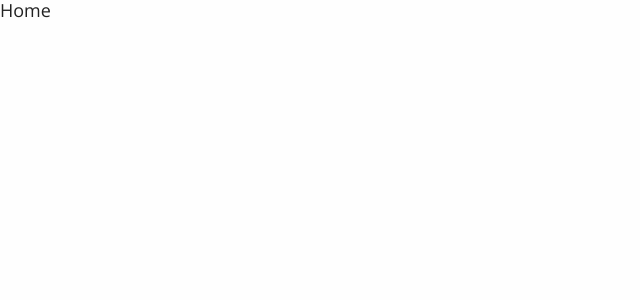
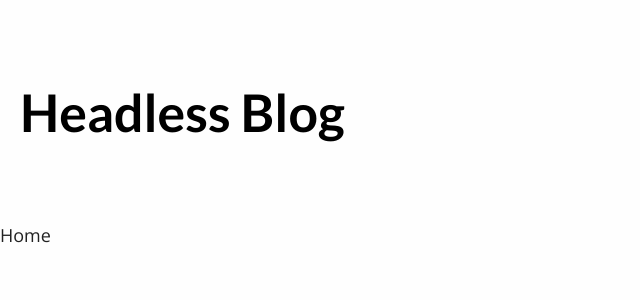
Before and after one commit to VincentCastig/headless-blog, a Next.js app: page / in a window 1280 px wide. Shown: the top 300 px of the page, without its empty margins (0-640 px from the left). Built offline with nearby package versions, Linux system fonts and the light colour scheme.

Commit message:
Add header component and spacing styles

```diff
--- a/src/app/layout.js
+++ b/src/app/layout.js
@@ -1,5 +1,6 @@
 import { Lato, Open_Sans } from "next/font/google";
 import './styles/styles.scss';
+import Header from '../components/header'
 
 const lato = Lato({
   subsets: ['latin'],
@@ -19,6 +20,7 @@ export const metadata = {
 const Rootlayer = ({ children }) => (
   <html lang="en">
     <body className={`${openSans.className} ${lato.variable} ${openSans.variable}`}>
+      <Header />
     {children}
       </body>
   </html>
--- a/src/app/styles/styles.scss
+++ b/src/app/styles/styles.scss
@@ -2,3 +2,4 @@
 @import 'global';
 @import 'grid';
 @import 'typography';
+@import 'utils/spacing';
--- a/src/app/styles/typography.scss
+++ b/src/app/styles/typography.scss
@@ -12,7 +12,7 @@ html, body {
   }
 
   // Heading styles
-  h1, h2, h3, h4, h5, h6 {
+  h1, h2, h3, h4, h5, h6, .h1, .h2, h3, h4, h5, h6 {
     font-family: var(--font-lato);
     font-weight: 600;
     color: black;
@@ -21,31 +21,31 @@ html, body {
   }
 
   // Individual heading sizes
-  h1 {
+  h1, .h1 {
     font-size: 2.88rem; // 52px
   }
 
-  h2 {
+  h2, .h2 {
     font-size: 2.39rem; // 43px
   }
 
-  h3 {
+  h3, .h3 {
     font-size: 1.88rem; // 34px
   }
 
-  h4 {
+  h4, .h4 {
     font-size: 1.33rem; // 24px
   }
 
-  h5 {
+  h5, .h5 {
     font-size: 1.11rem; // 20px
   }
 
-  h6 {
+  h6, .h6 {
     font-size: 1rem; // 18px
   }
 
   // Margin adjustments for headings
-  h1, h2, h3, h4, h5, h6 {
+  h1, h2, h3, h4, h5, h6, .h1, .h2, .h3, .h4, .h5, .h6 {
     margin: 0;
   }
--- /dev/null
+++ b/src/app/styles/utils/spacing.scss
@@ -0,0 +1,18 @@
+// Define padding values as a list
+$paddingTop: 80; // You can add more values separated by commas, e.g., 80, 100, 120
+
+// Iterate through each value in the list
+@each $pt in $paddingTop {
+    .pt-#{$pt} {
+        padding-top: #{$pt}px;
+    }
+}
+
+$paddingBottom: 80; // You can add more values separated by commas, e.g., 80, 100, 120
+
+// Iterate through each value in the list
+@each $pb in $paddingBottom {
+    .pb-#{$pb} {
+        padding-bottom: #{$pb}px;
+    }
+}
--- /dev/null
+++ b/src/components/header.js
@@ -0,0 +1,11 @@
+const Header = () => {
+  return (
+    <header className="pt-80 pb-80">
+      <div className="container">
+        <div className="h1">Headless Blog</div>
+      </div>
+    </header>
+  );
+};
+
+export default Header;
```
